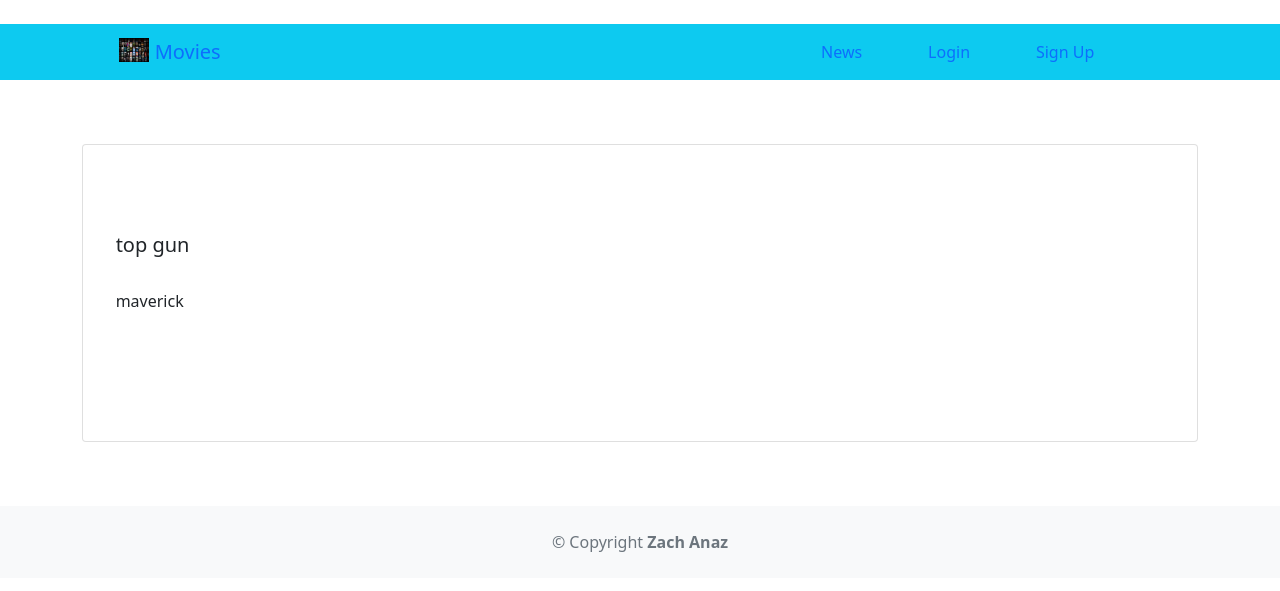
After one commit to ZachroyAnazfitry/Django-MovieReview, a Django app: page /movie/1 in a window 1280 px wide. The commit adds this page. Shown: the top 591 px of the page. Run offline with Django 4.2, Linux system fonts and the light colour scheme; data comes from the database, SQL or seed files in the repository.

Commit message:
movie-details

```diff
--- /dev/null
+++ b/movie/templates/detail.html
@@ -0,0 +1,25 @@
+{% extends 'base.html' %}
+{% block content %}
+<div class="card mb-3">
+  <div class="row g-0">
+<!--     <div class="col-md-4">
+      <img src="{{ movie.image.url }}"
+        class="img-fluid rounded-start" alt="">
+    </div> -->
+    <div class="col-md-8">
+      <div class="card-body">
+        <h5 class="card-title">{{ movie.title }}</h5>
+        <p class="card-text">{{ movie.description }}</p>
+        <p class="card-text">
+          {% if movie.url %}
+            <a href="{{ movie.url }}"
+              class="btn btn-primary">
+              Movie Link
+            </a>
+          {% endif %}
+        </p>
+      </div>
+    </div>
+  </div>
+</div>
+{% endblock content %}
--- a/movie/templates/home.html
+++ b/movie/templates/home.html
@@ -55,7 +55,9 @@
             <!-- <img class="card-img-top" src="{{
               movie.image.url }}" /> -->
             <div class="card-body">
-              <h5 class="card-title fw-bold">{{ movie.title}}</h5>
+              <a href="{% url 'detail' movie.id %}">
+                <h5 class="card-title fw-bold">{{ movie.title}}</h5>
+              </a>
               <p class="card-text">{{ movie.description}}</p>
               {% if movie.url %}
               <a href="{{ movie.url }}"
--- /dev/null
+++ b/movie/urls.py
@@ -0,0 +1,7 @@
+from django.urls import path
+from . import views
+
+urlpatterns = [
+    path('<int:movie_id>', views.detail, name='detail'),
+    # <int:movie_id> PK for movie represented as int, carry movie id
+]
--- a/movie/views.py
+++ b/movie/views.py
@@ -1,11 +1,13 @@
 from django.shortcuts import render
 from django.http import HttpResponse
 from .models import Movie
+from django.shortcuts import get_object_or_404
 
 # Create your views here.
-# home page
+# home page test
 # def home(request):
 #     return HttpResponse('this is home page')
+
 # home page html file
 def home(request):
     # retrieve value from request object and passsed searcTerm into template
@@ -35,3 +37,11 @@ def about(request):
 def signup(request):
     email   = request.GET.get('email')
     return render(request,'signup.html', {'email':email})
+
+# detail function
+# to carry movie_id
+def detail(request, movie_id):
+    movie = get_object_or_404(Movie, pk=movie_id)
+    return render(request, 'detail.html', {
+        'movie':movie
+    })
--- a/moviereviews/urls.py
+++ b/moviereviews/urls.py
@@ -24,10 +24,7 @@ urlpatterns = [
     path("about/", movieViews.about, name='about'),
     path('signup/', movieViews.signup, name='signup'),
     path('news/', include('news.urls')),
-
-    # try ok
-    path('news/', include('news.urls')),
-    path('news/', include('news.urls')),
+    path('movie/', include('movie.urls')),
 
 
 
```
